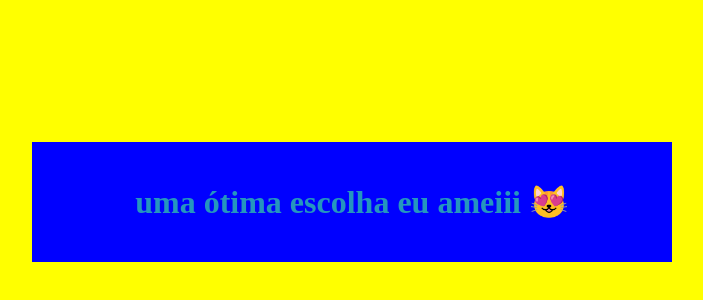
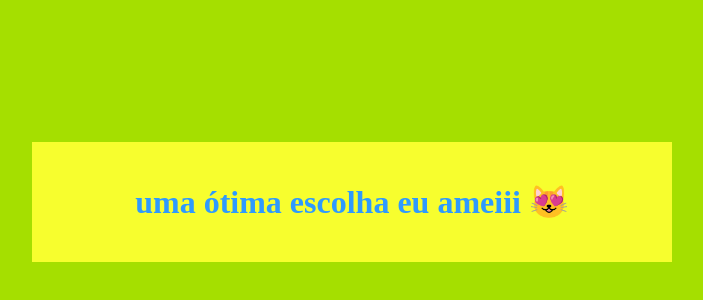
Before and after one commit to Gabrie3l3/2tri-pergunta-e-resposta, a plain HTML site: page Index.html in a window 1280 px wide. Shown: the part 206-506 px from the top of the page, without its empty margins (288-991 px from the left). Drawn offline with Linux system fonts and the light colour scheme.

Commit message:
Update Style.css

```diff
--- a/Style.css
+++ b/Style.css
@@ -1,8 +1,8 @@
 :root{
-    --cor-fundo: #FFFF00 ;
-    --cor-principal: #0000FF  ;
-    --cor-secundaria: #FF0000;
-    --cor-destaque: #2596be;
+    --cor-fundo: #A5DF00 ;
+    --cor-principal: #F7FE2E ;
+    --cor-secundaria: #FF4000 ;
+    --cor-destaque: #2E9AFE ;
     --cor-texto: #D7F9FF;
 
 }
```
